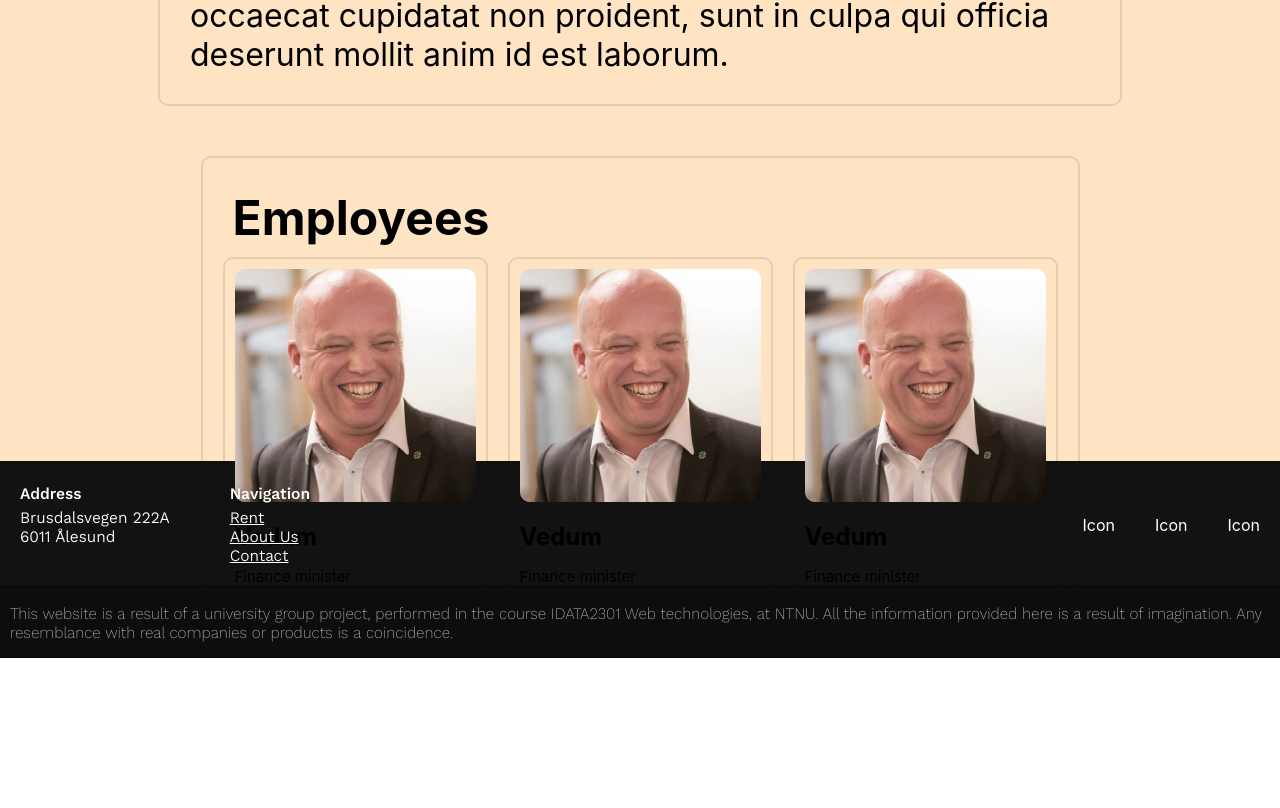
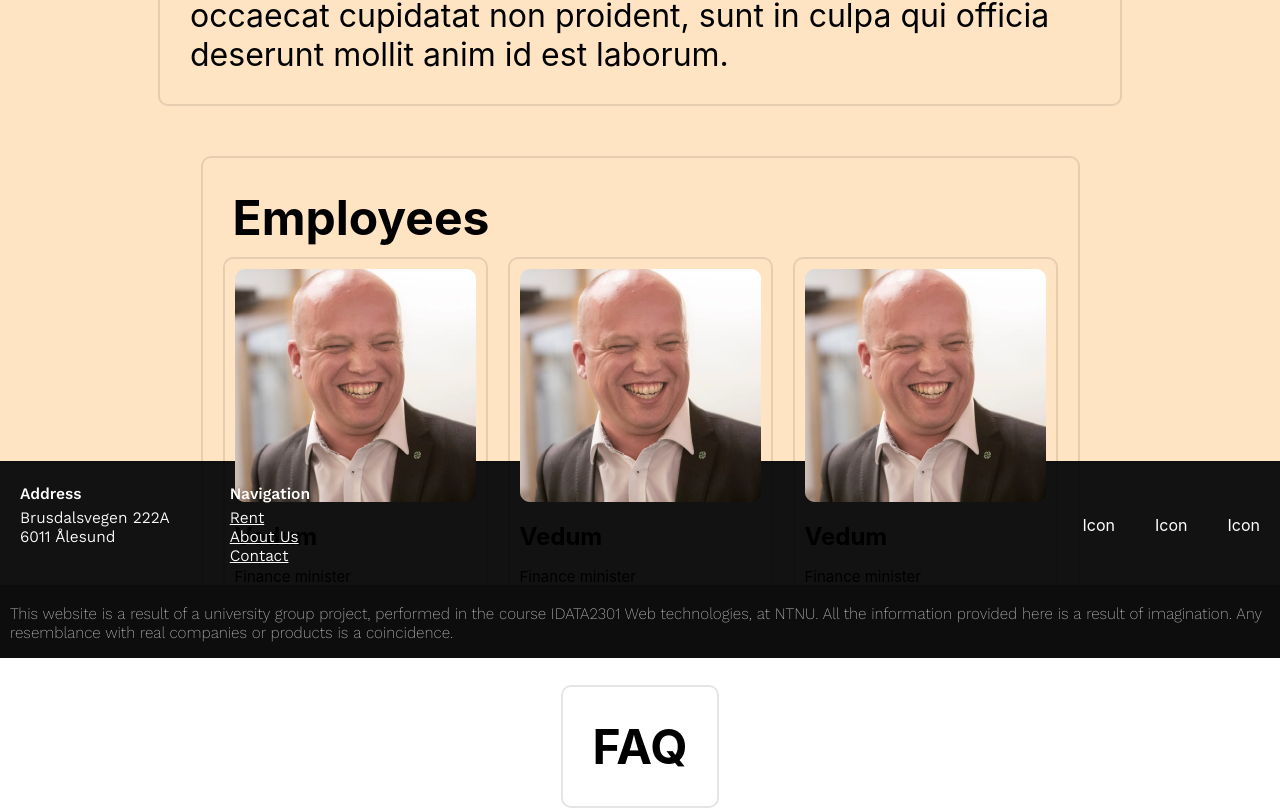
Before and after one commit to ludlun04/IDATA2301-Project, a React (Create React App) app: page /about in a window 1280 px wide. Shown: the part 409-1217 px from the top of the page. Before the commit the page ends 1067 px from the top, so only its background shows below. Built offline with nearby package versions, Linux system fonts and the light colour scheme.

Commit message:
added faq header

```diff
--- a/src/pages/about/About.css
+++ b/src/pages/about/About.css
@@ -20,7 +20,7 @@
     margin: 10px;
 }
 
-.aboutEmployees, .aboutOurStory {
+.aboutEmployees, .aboutOurStory, .aboutFAQ {
     border: solid 2px rgba(0, 0, 0, .1);
     padding: 20px;
     border-radius: 10px;
--- a/src/pages/about/About.jsx
+++ b/src/pages/about/About.jsx
@@ -23,6 +23,9 @@ export default function About() {
                     <EmployeeCard></EmployeeCard>
                 </div>
             </div>
+            <div className={"aboutFAQ"}>
+                <h1 className={"aboutHeader"}>FAQ</h1>
+            </div>
         </div>
 
     )
```
